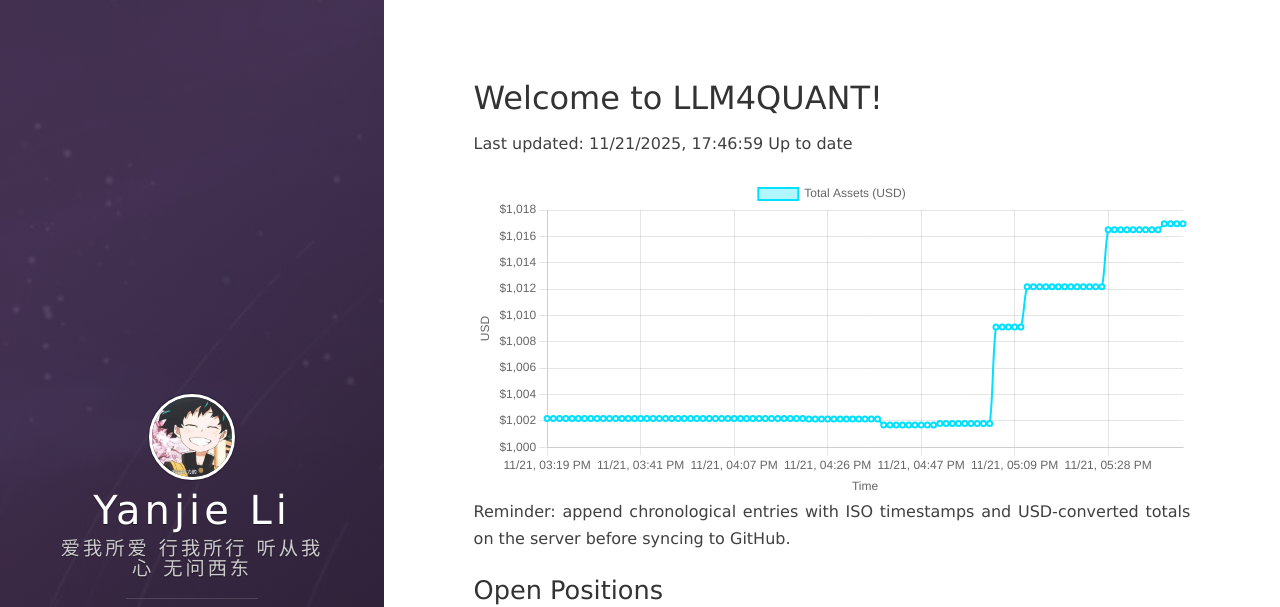
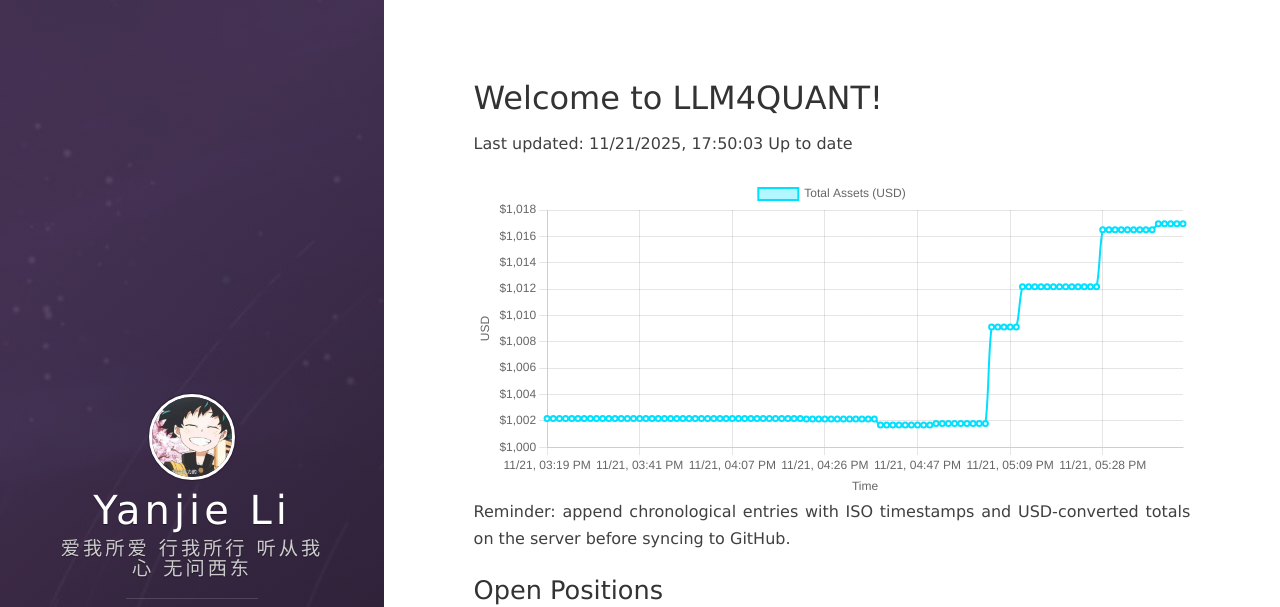
Before and after one commit to leeyegy/leeyegy.github.io, a Jekyll site: the page built from live-trading.html, in a window 1280 px wide and 1243 px high. Shown: the top 607 px of the window. Built offline with Jekyll 4.4.1, drawn with Linux system fonts in a browser that asks for light colours; nearby versions of some CDN libraries.

Commit message:
AccountMonitor: update balance history 2025-11-22T01:50:03+08:00

```diff
--- a/assets/data/binance/balance-history.json
+++ b/assets/data/binance/balance-history.json
@@ -1,5 +1,5 @@
 {
-  "generatedAt": "2025-11-22T01:46:59+08:00",
+  "generatedAt": "2025-11-22T01:50:03+08:00",
   "asset": "total_usd_value",
   "history": [
     {
@@ -413,6 +413,10 @@
     {
       "timestamp": "2025-11-22T01:46:59+08:00",
       "totalUsd": 1016.95443979
+    },
+    {
+      "timestamp": "2025-11-22T01:50:03+08:00",
+      "totalUsd": 1016.95443979
     }
   ]
 }
```
